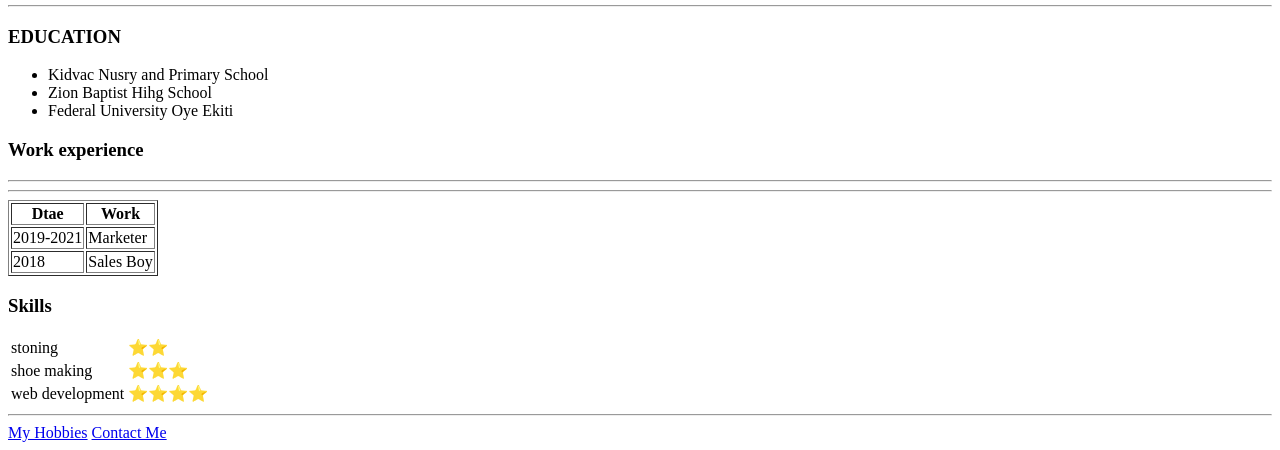
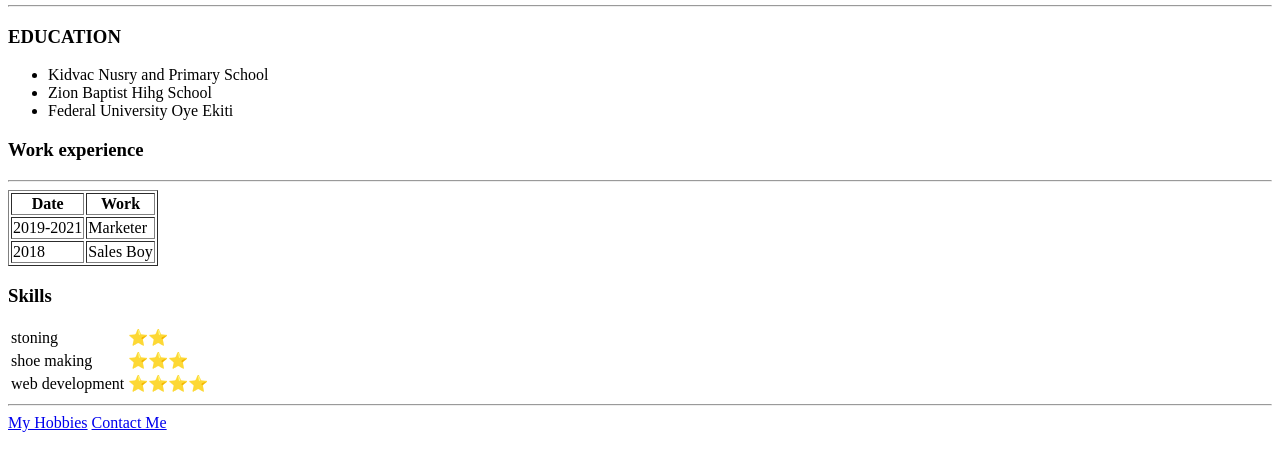
Before and after one commit to BigTaiwo/cv, a plain HTML site: page index.html in a window 1280 px wide. Shown: the part 357-807 px from the top of the page. Drawn offline with Linux system fonts and the light colour scheme.

Commit message:
new upload for cv

```diff
--- a/index.html
+++ b/index.html
@@ -26,7 +26,7 @@
 <table border="1">
   <thead>
     <tr>
-      <th>Dtae</th>
+      <th>Date</th>
       <th>Work</th>
     </tr>
   </thead>
@@ -44,8 +44,6 @@
   <tfoot>
 
   </tfoot>
-  <hr>
-
 </table cellspacing="10">
 <h3>Skills</h3>
 <table>
```
